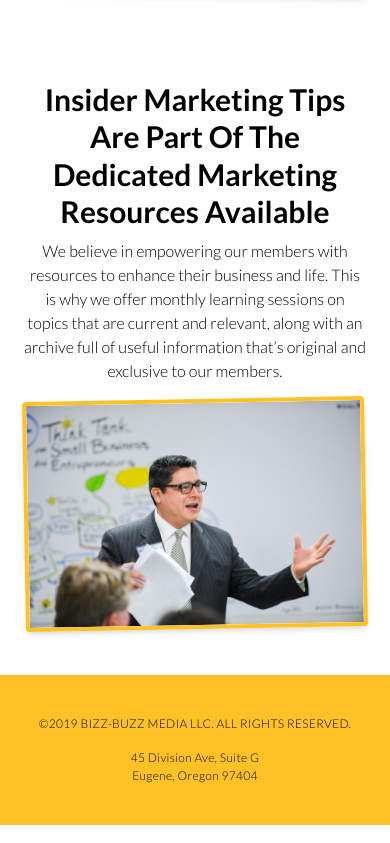
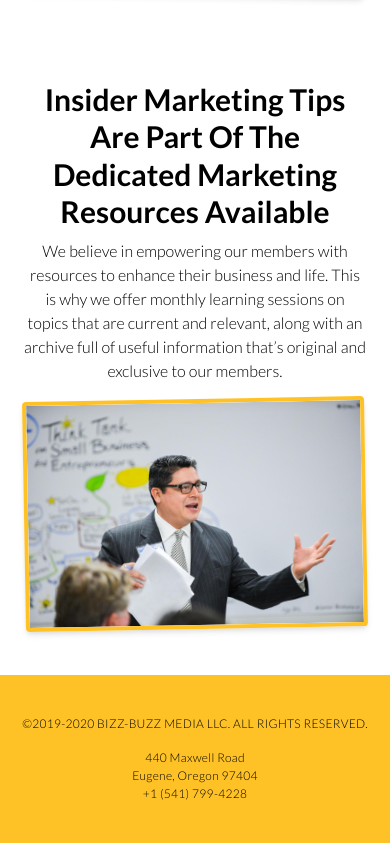
Before and after one commit to dustinboling/bizz-buzz-media, a Nuxt app: page / in a window 390 px wide. Shown: the part 3837-4680 px from the top of the page. Built offline with nearby package versions, Linux system fonts and the light colour scheme.

Commit message:
add phone number to footer + update dependencies

```diff
--- a/layouts/default.vue
+++ b/layouts/default.vue
@@ -127,10 +127,11 @@
     <footer class="py-10 bg-bborange">
       <p
         class="text-center uppercase text-xs tracking-wide font-light mb-4"
-      >&copy;2019 Bizz-Buzz Media LLC. All Rights Reserved.</p>
+      >&copy;2019-2020 Bizz-Buzz Media LLC. All Rights Reserved.</p>
       <p class="text-center text-xs tracking-wide font-light">
-        45 Division Ave, Suite G
+        440 Maxwell Road
         <br />Eugene, Oregon 97404
+        <br />+1 (541) 799-4228
       </p>
     </footer>
   </div>
--- a/package.json
+++ b/package.json
@@ -12,10 +12,10 @@
     "heroku-postbuild": "npm run build"
   },
   "dependencies": {
-    "nuxt": "^2.0.0"
+    "nuxt": "^2.11.0"
   },
   "devDependencies": {
-    "tailwindcss": "^1.0.0",
-    "nodemon": "^1.18.9"
+    "nodemon": "^1.19.4",
+    "tailwindcss": "^1.1.4"
   }
 }
```
Also changed, not shown: 1 other file (tests, documents, lock files or other folders).
